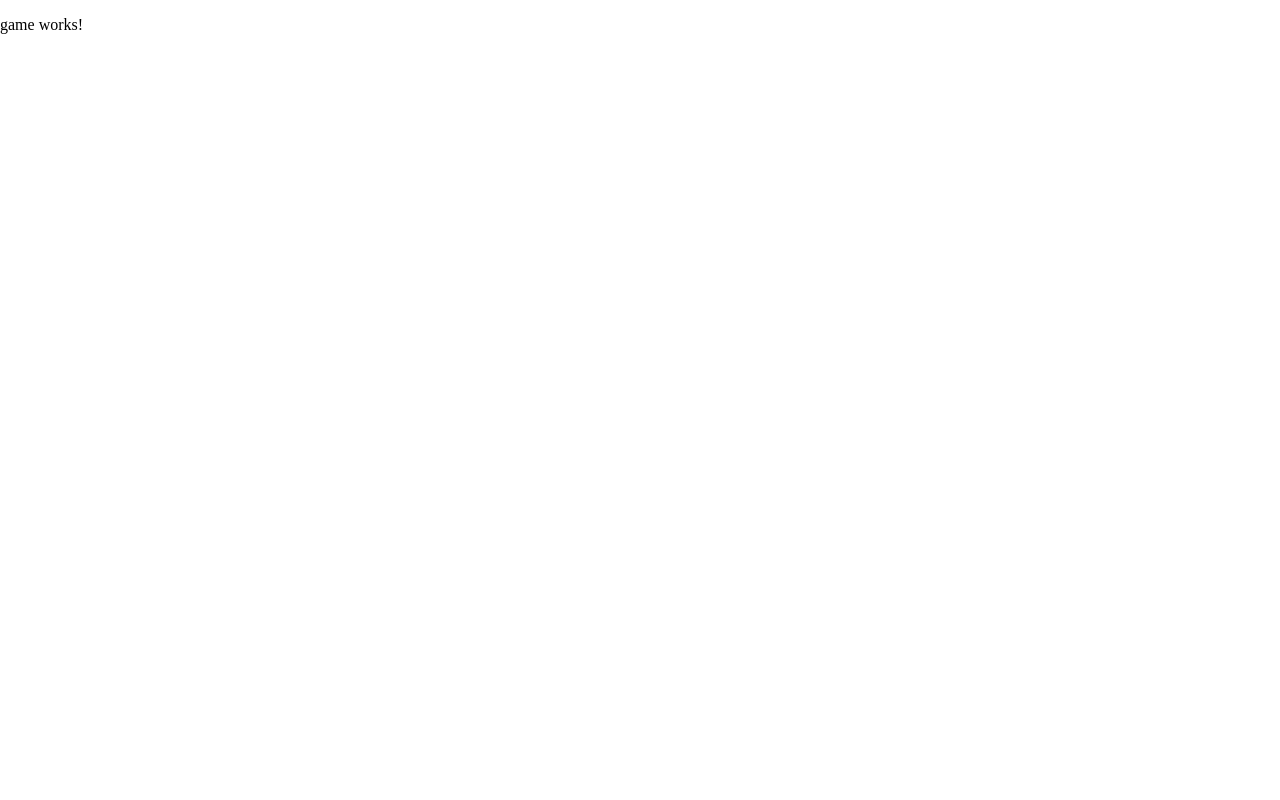
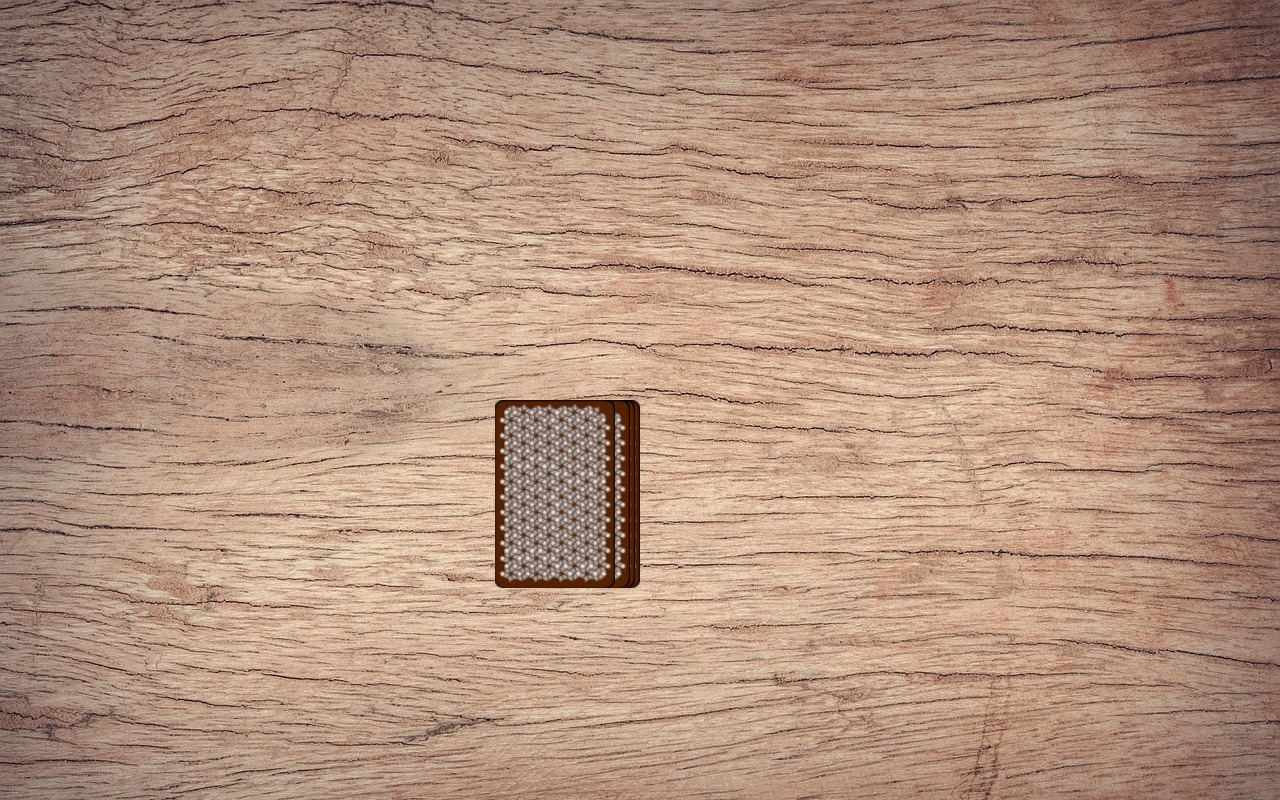
Before and after one commit to ShawnKastner/RingOfFire, an Angular app: page /game in a window 1280 px wide. Built offline with nearby package versions, Linux system fonts and the light colour scheme.

Commit message:
added pick card animation

```diff
--- a/src/app/game/game.component.html
+++ b/src/app/game/game.component.html
@@ -1 +1,13 @@
-<p>game works!</p>
+<div class="playGround">
+
+
+
+
+    <div class="cardStack">
+        <img [ngStyle]="{'right.px': i * 5}" *ngFor="let c of [1, 2, 3]; let i = index;"
+            src="/assets/img/cards/card_cover.png">
+        <img (click)="takeCard()" [class.pickCard]="pickCardAnimation" style="right: 25px" src="/assets/img/cards/card_cover.png">
+        <img (click)="takeCard()" *ngIf="pickCardAnimation" class="pickCard" style="right: 25px" src="/assets/img/cards/ace_1.png">
+    </div>
+
+</div>
--- a/src/app/game/game.component.scss
+++ b/src/app/game/game.component.scss
@@ -0,0 +1,38 @@
+.playGround {
+    width: 100vw;
+    height: 100vh;
+    max-width: 100%;
+    background-image: url("/assets/img/brown_board.jpg");
+    display: flex;
+    justify-content: center;
+    align-items: center;
+}
+
+.cardStack {
+    position: relative;
+    img {
+        cursor: pointer;
+        position: absolute;
+        width: 120px;
+    }
+}
+
+.pickCard {
+    animation: pickCardAnimation 1s ease-in-out;
+    transform: scale(1.3) translateX(140px) translateY(-150px) rotate(-10deg);
+}
+
+@keyframes pickCardAnimation {
+    0% {
+        transform: scale(1);
+    }
+    30% {
+        transform: scale(1.7);
+    }
+    50% {
+        transform: scale(1.7);
+    }
+    100% {
+        transform: scale(1.3) translateX(140px) translateY(-150px) rotate(-10deg);
+    }
+}
--- a/src/app/game/game.component.ts
+++ b/src/app/game/game.component.ts
@@ -7,4 +7,12 @@ import { Component } from '@angular/core';
 })
 export class GameComponent {
 
+  pickCardAnimation = false;
+
+  constructor() { }
+
+  takeCard() {
+    this.pickCardAnimation = true;
+  }
+
 }
```
